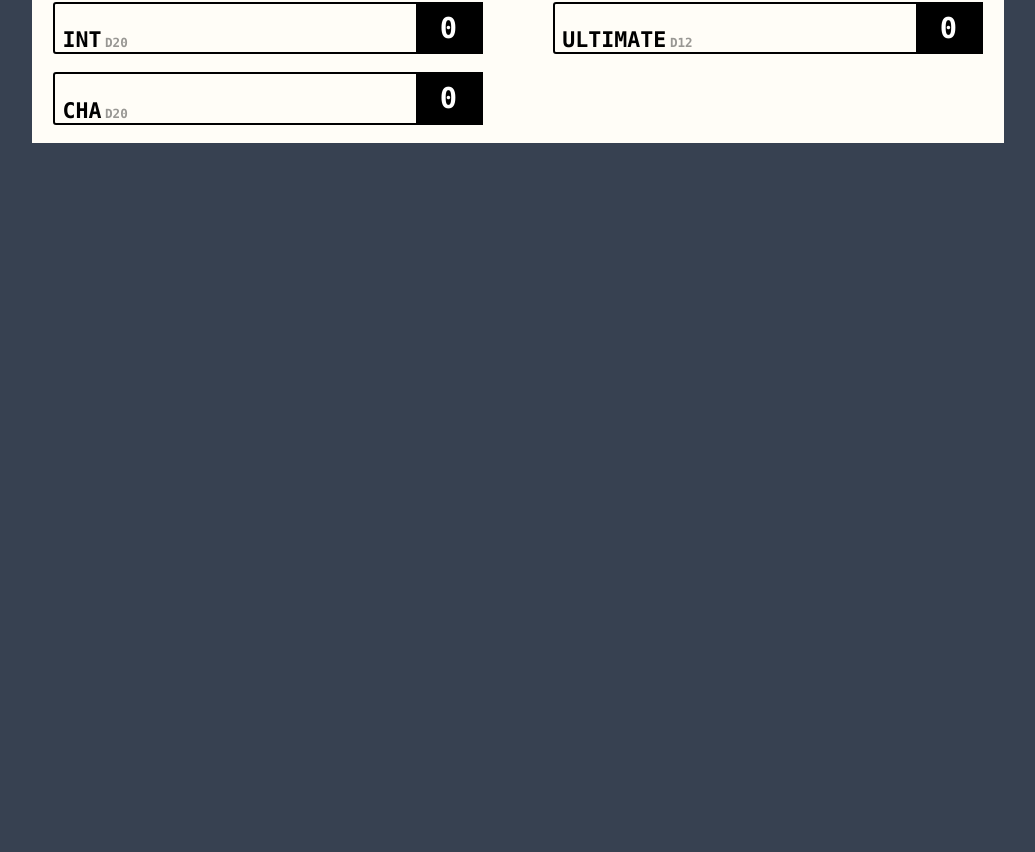
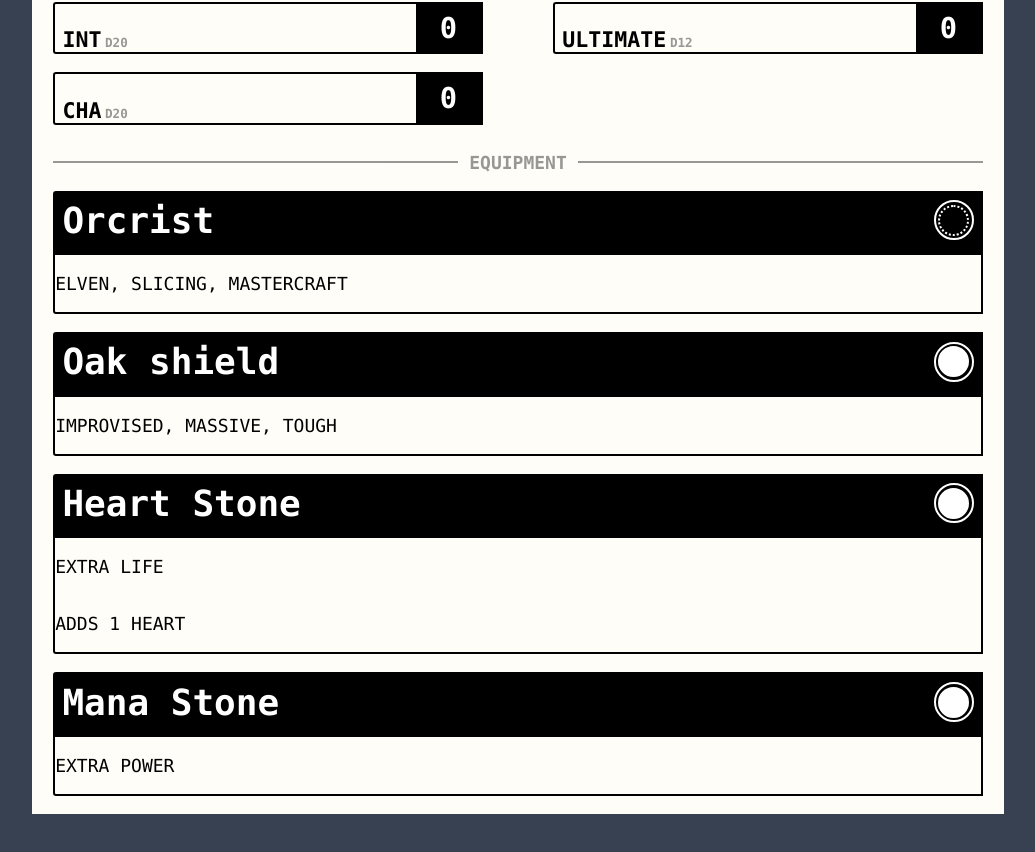
Before and after one commit to Swendude/icrpgme-sheet, a React (Create React App) app: page / in a window 1280 px wide. Shown: the part 658-1510 px from the top of the page, without its empty margins (122-1157 px from the left). Before the commit the page ends 852 px from the top, so only its background shows below. Built offline with nearby package versions, Linux system fonts and the light colour scheme.

Commit message:
Added items

```diff
--- a/src/features/character/Character.tsx
+++ b/src/features/character/Character.tsx
@@ -6,13 +6,15 @@ import CardSpacer from "./CardSpacer";
 import StatRow from "./StatRow";
 import InfoRow from "./InfoRow";
 import DefenseRow from "./DefenseRow";
+import ItemRow from "./ItemRow";
 const CharacterCard = styled.div`
   display: grid;
   grid-auto-columns: 1fr;
   grid-template-areas:
     "topbar topbar"
     "defense info"
-    "stats effort";
+    "stats effort"
+    "equipment equipment";
   gap: 0.5rem 1.5rem;
   color: white;
   background-color: ${(props) => `${props.theme.colors.background}`};
@@ -93,6 +95,12 @@ export const Character = (props: { ix: number }) => {
           value={character.innate.effort.ultimate}
         />
       </CardBlock>
+      <CardBlock area="equipment">
+        <CardSpacer title="EQUIPMENT" />
+        {character.items.map((item) => (
+          <ItemRow item={item} />
+        ))}
+      </CardBlock>
     </CharacterCard>
   );
 };
--- /dev/null
+++ b/src/features/character/ItemRow.tsx
@@ -0,0 +1,63 @@
+import { Item } from "./characterSlice";
+import styled from "styled-components";
+
+interface ItemRowProps {
+  item: Item;
+}
+
+const Container = styled.div`
+  display: flex;
+  flex-direction: column;
+  color: black;
+  margin: 1rem 1.2rem;
+  border: 2px solid #000000;
+  border-radius: ${({ theme }) =>
+    `${theme.borderRadius} 0 0 ${theme.borderRadius}`};
+`;
+
+const Header = styled.div`
+  display: flex;
+  background-color: black;
+  color: white;
+  align-items: center;
+  padding: 0.4rem 0.4rem 0.8rem 0.4rem;
+  justify-content: space-between;
+`;
+
+const Title = styled.h3`
+  margin: 0;
+  font-size: 2rem;
+`;
+const EquipOuter = styled.div`
+  border-radius: 50%;
+  border: 2px white solid;
+  height: 2rem;
+  width: 2rem;
+  display: flex;
+`;
+
+const EquipState = styled.div<{ state: boolean }>`
+  border-radius: 50%;
+  background-color: ${({ state }) => `${state ? "white" : `black`}`};
+  border: ${({ state }) => `${state ? "2px white solid" : `2px white dotted`}`};
+  height: 1.5rem;
+  width: 1.5rem;
+  margin: auto auto;
+`;
+
+const ItemRow = ({ item }: ItemRowProps) => {
+  return (
+    <Container>
+      <Header>
+        <Title>{item.name}</Title>
+        <EquipOuter>
+          <EquipState state={item.equipped} />
+        </EquipOuter>
+      </Header>
+      <p>{item.description}</p>
+      {item.hearts ? <p>ADDS 1 HEART</p> : <></>}
+    </Container>
+  );
+};
+
+export default ItemRow;
--- a/src/features/character/characterSlice.tsx
+++ b/src/features/character/characterSlice.tsx
@@ -182,7 +182,7 @@ const initialState: Character[] = [
       {
         name: "Orcrist",
         description: "ELVEN, SLICING, MASTERCRAFT",
-        equipped: true,
+        equipped: false,
         ...createAttrs({ stats: { str: 2 }, effort: { weapon_tools: 3 } }),
       },
       {
```
